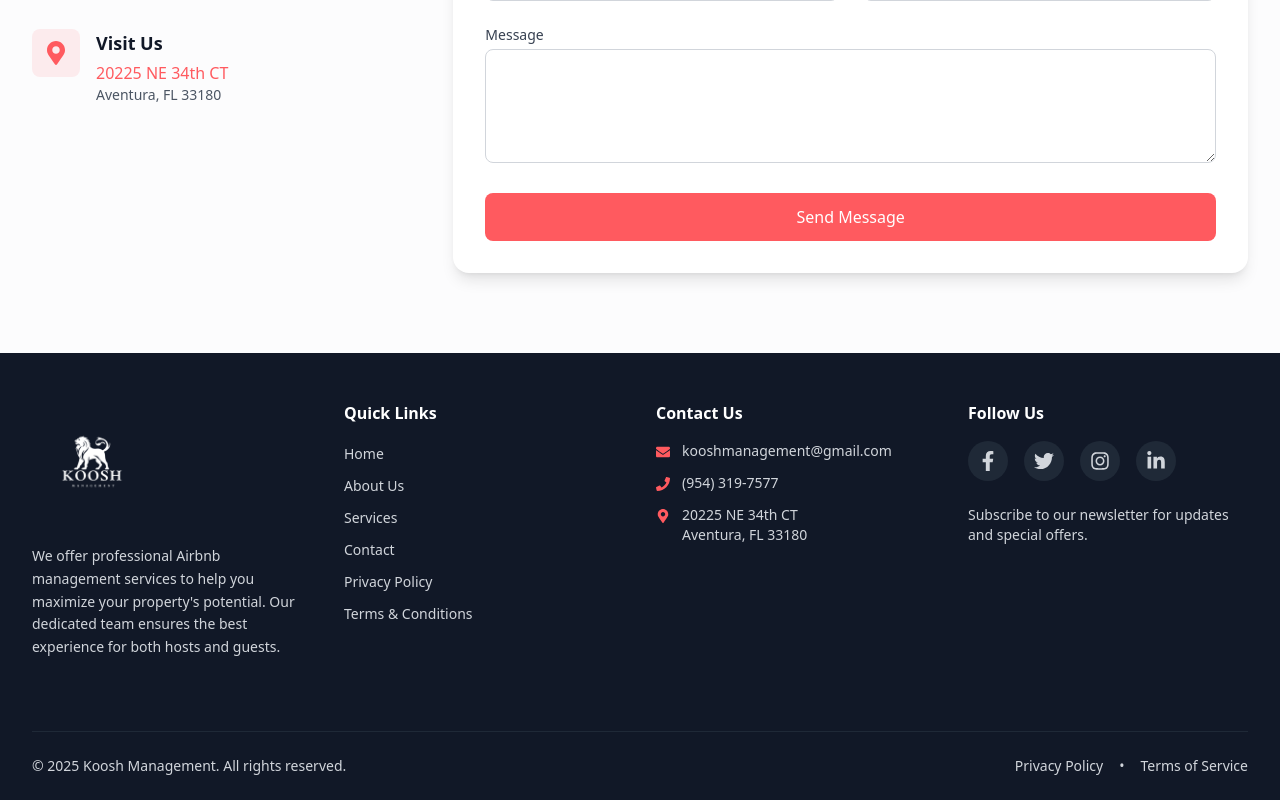
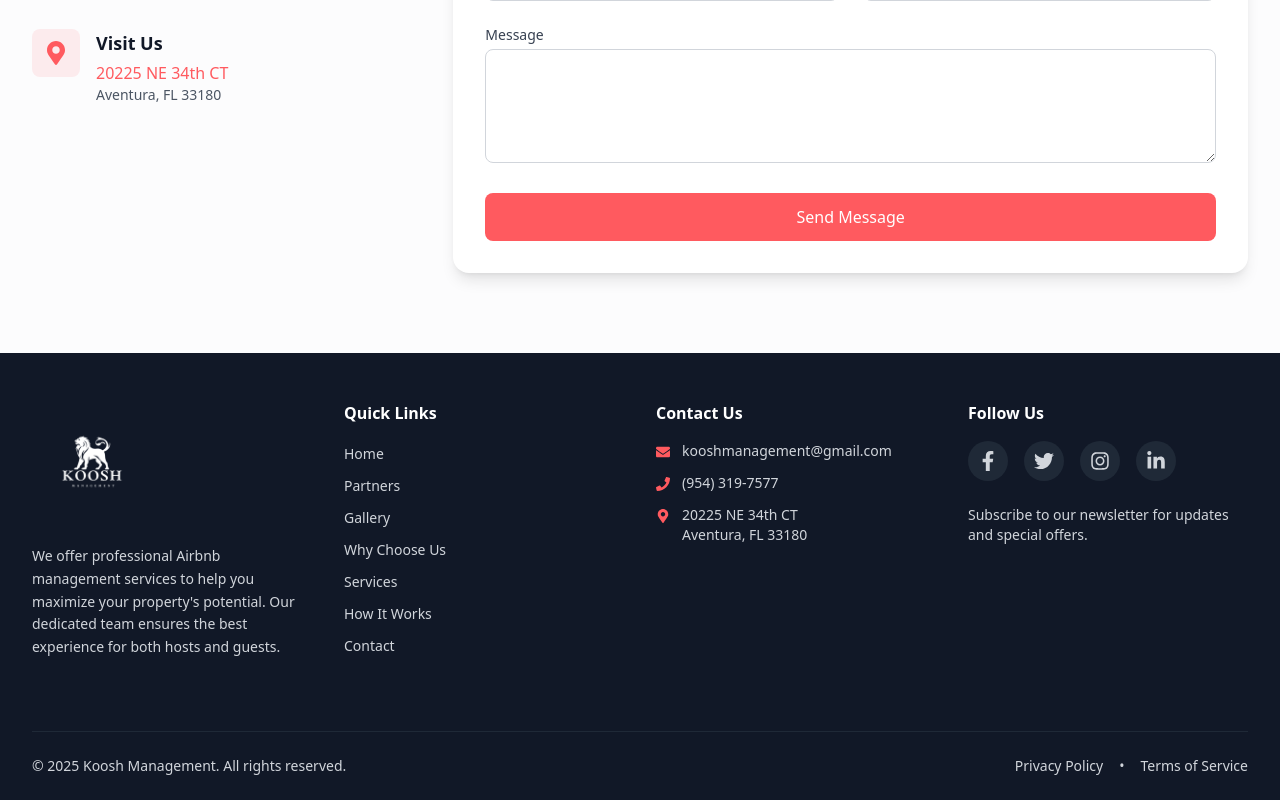
Before and after one commit to IdanHarari11/Koosh-managment, a Next.js app: page / in a window 1280 px wide. Shown: the part 5487-6287 px from the top of the page. Built offline with nearby package versions, Linux system fonts and the light colour scheme.

Commit message:
Implement smooth scrolling to sections in Navbar and Footer components

```diff
--- a/src/components/Footer.jsx
+++ b/src/components/Footer.jsx
@@ -1,5 +1,6 @@
 'use client';
 
+import useScrollToSection from '@/hooks/useScrollToSection';
 import { motion } from 'framer-motion';
 import Image from 'next/image';
 import Link from 'next/link';
@@ -15,12 +16,13 @@ import {
 } from 'react-icons/fa';
 
 const quickLinks = [
-  { name: 'Home', href: '/' },
-  { name: 'About Us', href: '/about' },
-  { name: 'Services', href: '/services' },
-  { name: 'Contact', href: '/contact' },
-  { name: 'Privacy Policy', href: '/privacy' },
-  { name: 'Terms & Conditions', href: '/terms' },
+  { name: 'Home', sectionId: 'home' },
+  { name: 'Partners', sectionId: 'partners' },
+  { name: 'Gallery', sectionId: 'gallery' },
+  { name: 'Why Choose Us', sectionId: 'why-choose-us' },
+  { name: 'Services', sectionId: 'services' },
+  { name: 'How It Works', sectionId: 'workflow' },
+  { name: 'Contact', sectionId: 'contact' },
 ];
 
 const socialLinks = [
@@ -53,6 +55,8 @@ const contactInfo = [
 ];
 
 const Footer = () => {
+  const { scrollToSection } = useScrollToSection();
+
   return (
     <footer className="bg-gray-900 text-gray-300">
       <div className="max-w-7xl mx-auto px-4 sm:px-6 lg:px-8">
@@ -82,12 +86,12 @@ const Footer = () => {
             <ul className="space-y-2">
               {quickLinks.map((link) => (
                 <li key={link.name}>
-                  <Link
-                    href={link.href}
+                  <button
+                    onClick={() => scrollToSection(link.sectionId)}
                     className="text-sm hover:text-white transition-colors duration-200"
                   >
                     {link.name}
-                  </Link>
+                  </button>
                 </li>
               ))}
             </ul>
@@ -150,11 +154,11 @@ const Footer = () => {
               © {new Date().getFullYear()} Koosh Management. All rights reserved.
             </p>
             <div className="flex gap-4 text-sm">
-              <Link href="/privacy" className="hover:text-white transition-colors duration-200">
+              <Link href="/" className="hover:text-white transition-colors duration-200">
                 Privacy Policy
               </Link>
               <span>•</span>
-              <Link href="/terms" className="hover:text-white transition-colors duration-200">
+              <Link href="/" className="hover:text-white transition-colors duration-200">
                 Terms of Service
               </Link>
             </div>
--- a/src/components/Navbar.jsx
+++ b/src/components/Navbar.jsx
@@ -4,6 +4,7 @@ import { useState, useEffect } from 'react';
 import { motion, AnimatePresence } from 'framer-motion';
 import { HiMenu, HiX } from 'react-icons/hi';
 import Image from 'next/image';
+import useScrollToSection from '@/hooks/useScrollToSection';
 
 const navItems = [
   { name: 'Home', sectionId: 'home' },
@@ -18,6 +19,7 @@ const navItems = [
 const Navbar = () => {
   const [scrolled, setScrolled] = useState(false);
   const [isMenuOpen, setIsMenuOpen] = useState(false);
+  const { scrollToSection } = useScrollToSection();
 
   useEffect(() => {
     const handleScroll = () => {
@@ -27,23 +29,6 @@ const Navbar = () => {
     window.addEventListener('scroll', handleScroll);
     return () => window.removeEventListener('scroll', handleScroll);
   }, []);
-
-  const scrollToSection = (sectionId) => {
-    setIsMenuOpen(false);
-    const element = document.getElementById(sectionId);
-    if (element) {
-      const offset = 80; // Height of the fixed navbar
-      const bodyRect = document.body.getBoundingClientRect().top;
-      const elementRect = element.getBoundingClientRect().top;
-      const elementPosition = elementRect - bodyRect;
-      const offsetPosition = elementPosition - offset;
-
-      window.scrollTo({
-        top: offsetPosition,
-        behavior: 'smooth'
-      });
-    }
-  };
 
   return (
     <motion.nav
@@ -58,7 +43,7 @@ const Navbar = () => {
           {/* Logo */}
           <div className="flex-shrink-0">
             <button
-              onClick={() => scrollToSection('home')}
+              onClick={() => scrollToSection('home', setIsMenuOpen(false))}
               className={`text-2xl font-bold ${
                 scrolled ? 'text-primary' : 'text-white'
               }`}
@@ -78,7 +63,7 @@ const Navbar = () => {
             {navItems.map((item) => (
               <button
                 key={item.name}
-                onClick={() => scrollToSection(item.sectionId)}
+                onClick={() => scrollToSection(item.sectionId, setIsMenuOpen(false))}
                 className={`font-medium transition-colors duration-200 ${
                   scrolled ? 'text-gray-700 hover:text-primary' : 'text-white hover:text-primary'
                 }`}
@@ -129,7 +114,7 @@ const Navbar = () => {
               {navItems.map((item) => (
                 <motion.button
                   key={item.name}
-                  onClick={() => scrollToSection(item.sectionId)}
+                  onClick={() => scrollToSection(item.sectionId, setIsMenuOpen(false))}
                   variants={{
                     hidden: { opacity: 0, y: -20 },
                     visible: { opacity: 1, y: 0 }
--- /dev/null
+++ b/src/hooks/useScrollToSection.js
@@ -0,0 +1,24 @@
+const useScrollToSection = () => {
+
+  const scrollToSection = (sectionId, beforeScroll = () => {}) => {
+    beforeScroll();
+
+    const element = document.getElementById(sectionId);
+    if (element) {
+      const offset = 80; // Height of the fixed navbar
+      const bodyRect = document.body.getBoundingClientRect().top;
+      const elementRect = element.getBoundingClientRect().top;
+      const elementPosition = elementRect - bodyRect;
+      const offsetPosition = elementPosition - offset;
+
+      window.scrollTo({
+        top: offsetPosition,
+        behavior: 'smooth'
+      });
+    }
+  };
+
+  return { scrollToSection };
+};
+
+export default useScrollToSection;
```
